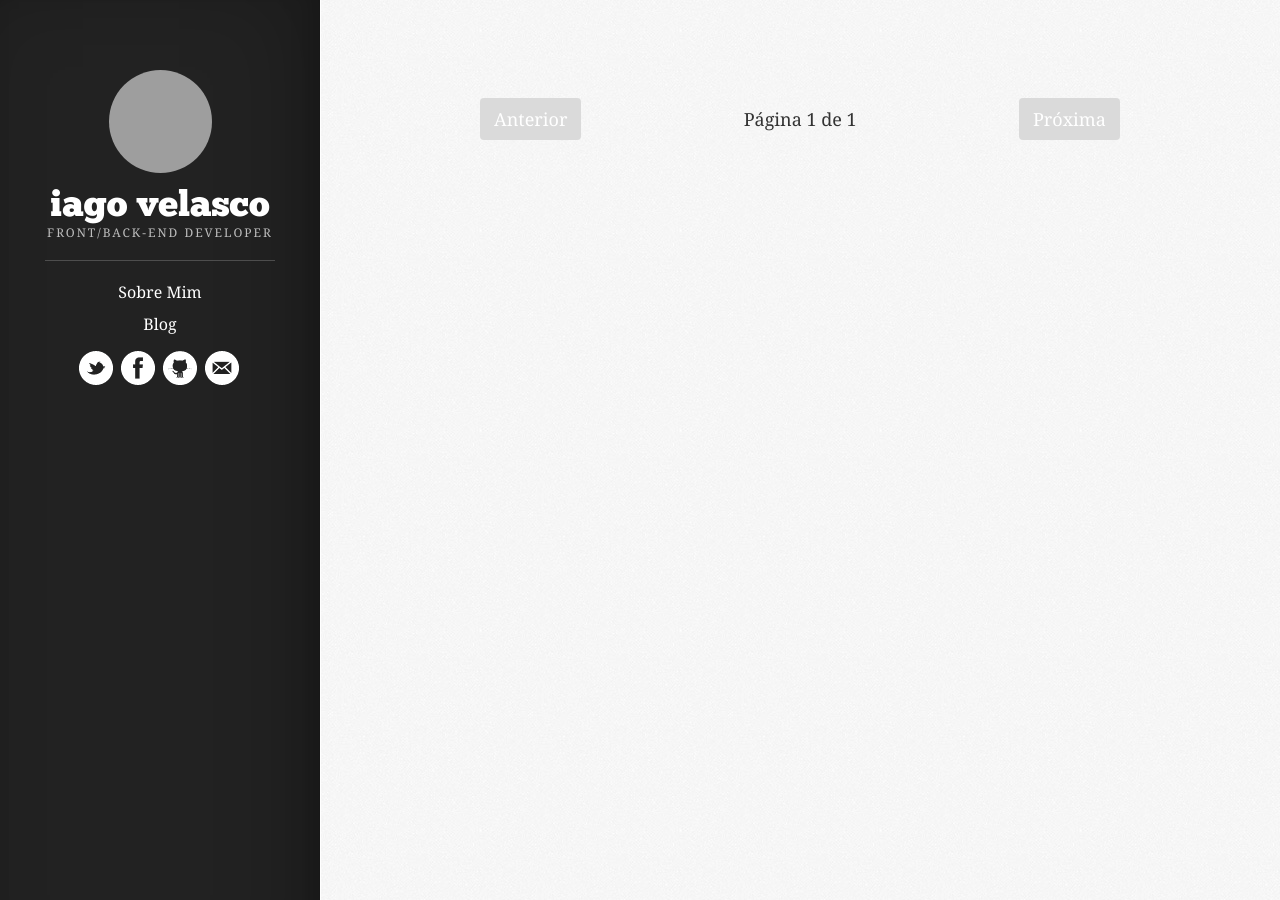
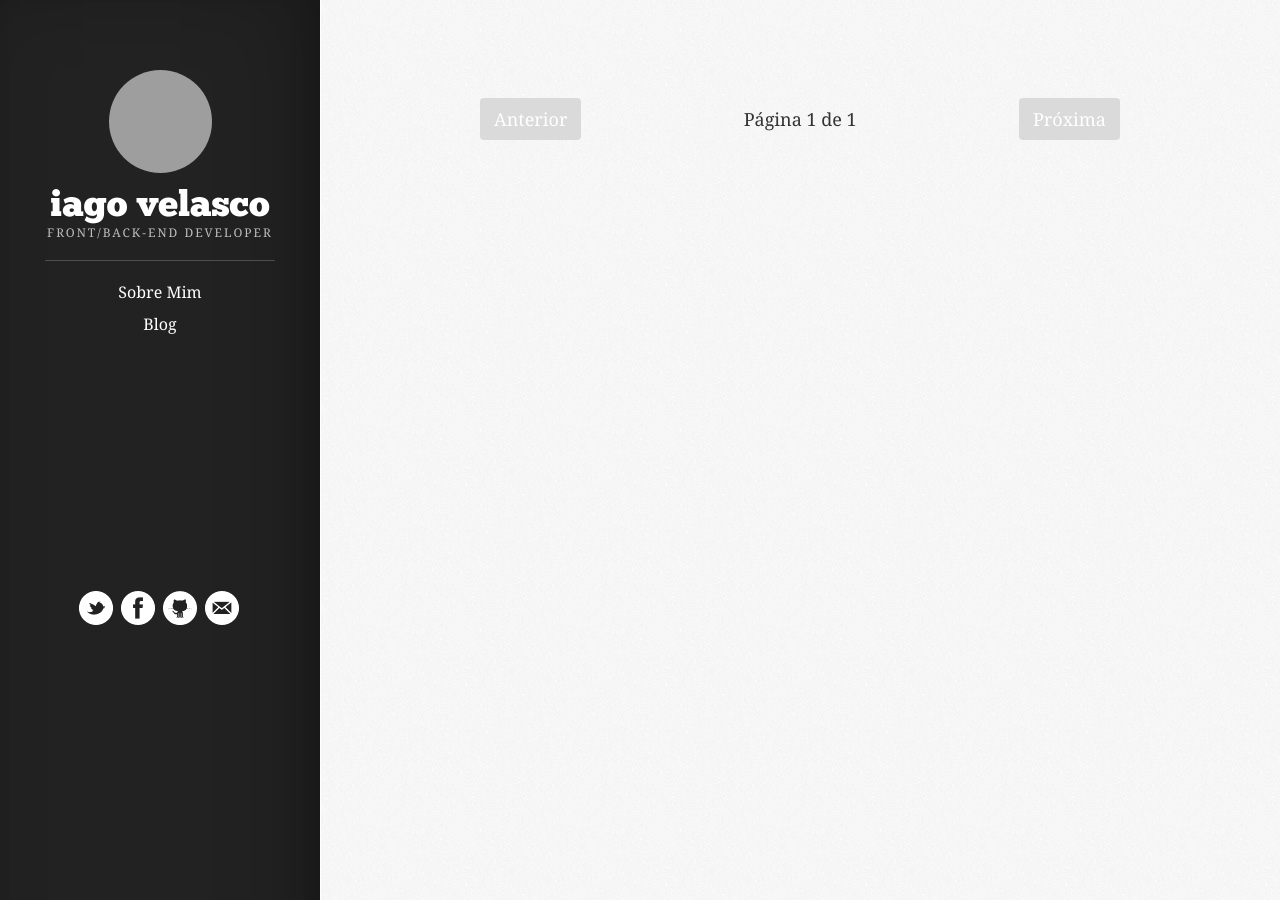
Before and after one commit to iagovelasco/iagovelasco.github.com, a Jekyll site: the page built from blog/index.html, in a window 1280 px wide. Built offline with Jekyll 4.4.1, drawn with Linux system fonts in a browser that asks for light colours; nearby versions of some CDN libraries; some web fonts are replaced; the list of posts is cut into pages by our own code; grey boxes are pictures that could not be loaded.

Commit message:
Css main

```diff
--- a/assets/css/main.css
+++ b/assets/css/main.css
@@ -354,7 +354,7 @@ ul#pagenav li a.adn {
   height: 34px;
   display: none;
   margin: 0 auto 35px;
-  margin-top: 10px;
+  margin-top: 250px;
   list-style: none;
 }
 
```
Also changed, not shown: 1 other file.
